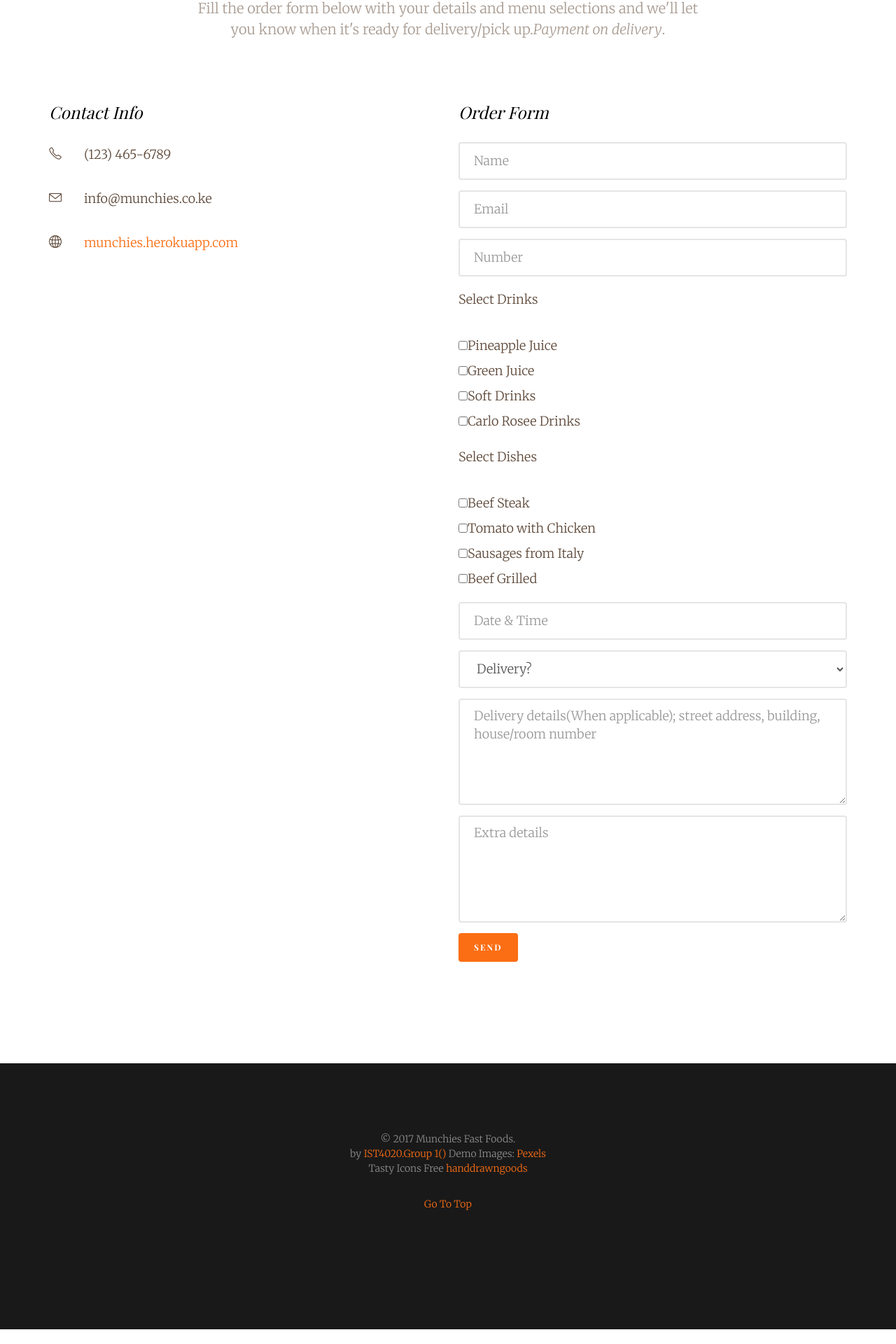
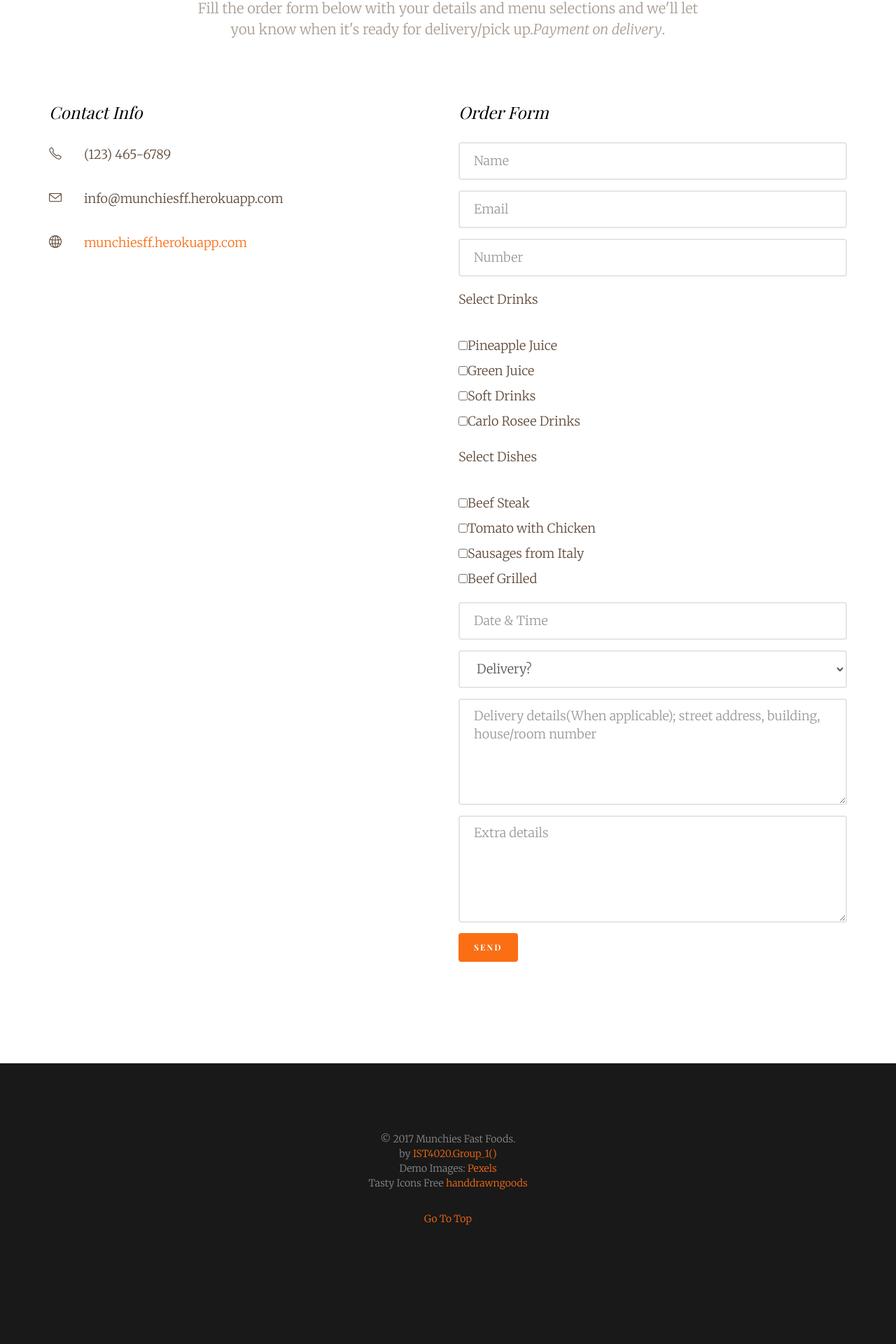
Before and after one commit to songalabs/MunchiesFastFood, a Django app: page / in a window 1280 px wide. Shown: the part 2257-4177 px from the top of the page at 70% size. Before the commit the page ends 4156 px from the top, so only its background shows below. Run offline with Django 3.2, Linux system fonts and the light colour scheme; some libraries are stand-ins or nearby versions; some web fonts are replaced.

Commit message:
v0.1.0.static - aesthetics

```diff
--- a/munchiesfastfood/templates/munchiesfastfood/home.html
+++ b/munchiesfastfood/templates/munchiesfastfood/home.html
@@ -194,8 +194,8 @@
 						<h3>Contact Info</h3>
 						<ul class="fh5co-contact-info">
 							<li><i class="icon-phone"></i> (123) 465-6789</li>
-							<li><i class="icon-envelope"></i>info@munchies.co.ke</li>
-							<li><i class="icon-globe"></i> <a href="https://munchies.herokuapp.com/" target="_blank">munchies.herokuapp.com</a></li>
+							<li><i class="icon-envelope"></i>info@munchiesff.herokuapp.com</li>
+							<li><i class="icon-globe"></i> <a href="https://munchies.herokuapp.com/" target="_blank">munchiesff.herokuapp.com</a></li>
 						</ul>
 					</div>
 					<div class="col-md-6 to-animate-2">
--- a/munchiesfastfood/templates/munchiesfastfood/includes/footer.html
+++ b/munchiesfastfood/templates/munchiesfastfood/includes/footer.html
@@ -2,7 +2,7 @@
 	<div class="container">
 		<div class="row row-padded">
 			<div class="col-md-12 text-center">
-				<p class="to-animate">&copy; 2017 Munchies Fast Foods. <br> by <a href="https://github.com/songalabs/MunchiesFastFood/wiki" target="_blank">IST4020.Group 1()</a> Demo Images: <a href="http://pexels.com/" target="_blank">Pexels</a> <br> Tasty Icons Free <a href="http://handdrawngoods.com/store/tasty-icons-free-food-icons/" target="_blank">handdrawngoods</a>
+				<p class="to-animate">&copy; 2017 Munchies Fast Foods. <br> by <a href="https://github.com/songalabs/MunchiesFastFood/wiki" target="_blank">IST4020.Group_1()</a> <br/>Demo Images: <a href="http://pexels.com/" target="_blank">Pexels</a> <br> Tasty Icons Free <a href="http://handdrawngoods.com/store/tasty-icons-free-food-icons/" target="_blank">handdrawngoods</a>
 				</p>
 				<p class="text-center to-animate"><a href="#" class="js-gotop">Go To Top</a></p>
 			</div>
```
